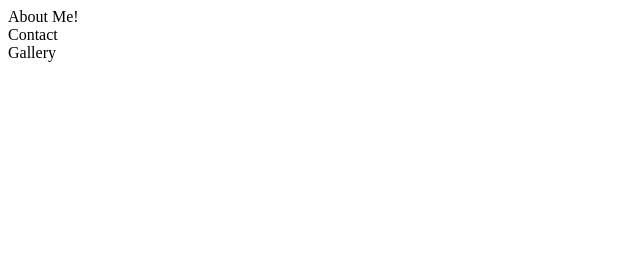
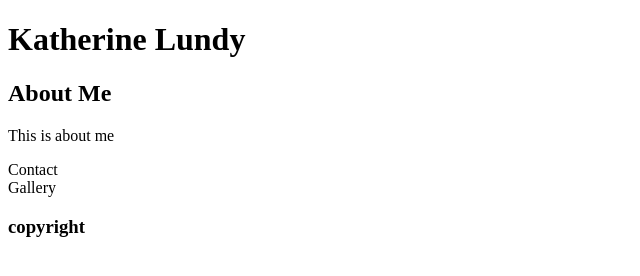
Before and after one commit to KATHERINERSL/Basic-Portfolio, a plain HTML site: page index.html in a window 1280 px wide. Shown: the whole page, without its empty margins (0-640 px from the left). Drawn offline with Linux system fonts and the light colour scheme; files that its build step writes are made by us from their sources.

Commit message:
adding more divs

```diff
--- a/index.html
+++ b/index.html
@@ -9,8 +9,16 @@
     <title>Document</title>
 </head>
 <body>
-    <div>About Me!</div>
+
+    <H1>Katherine Lundy</H1>
+    <div>
+        <h2>About Me</h2>
+        <p>This is about me</p>
+    </div>
     <div>Contact</div>
     <div>Gallery</div>
+    <div>
+        <h3>copyright</h3>
+    </div>
 </body>
 </html>
```
